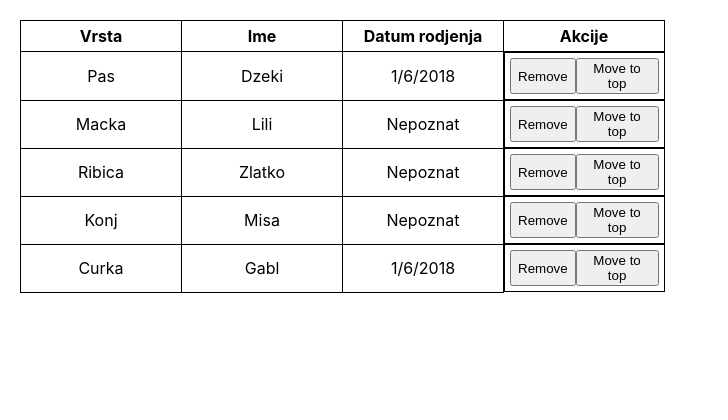
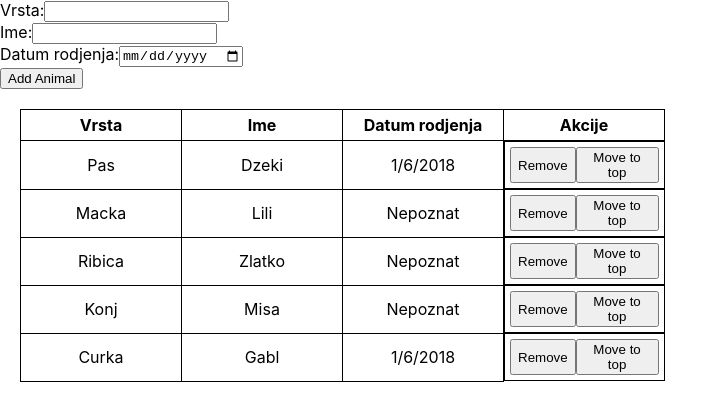
Before and after one commit to conkicdejan/zoo, a React (Create React App) app: page / in a window 1280 px wide. Shown: the top 420 px of the page, without its empty margins (0-728 px from the left). Built offline with nearby package versions, Linux system fonts and the light colour scheme.

Commit message:
Zadatak 5

```diff
--- a/src/App.js
+++ b/src/App.js
@@ -9,6 +9,11 @@ function App() {
     { vrsta: "Konj", ime: "Misa", datumRodjenja: "" },
     { vrsta: "Curka", ime: "Gabl", datumRodjenja: new Date("01/06/2018") },
   ]);
+
+  const [vrsta, setVrsta] = useState('')
+  const [ime, setIme] = useState('')
+  const [datumRodjenja, setDatumRodjenja] = useState('')
+
 
   const dateToString = (date) =>
     date ? date.toLocaleDateString() : "Nepoznat";
@@ -24,8 +29,48 @@ function App() {
     setAnimals([movableValue, ...newAnimals]);
   };
 
+  const addAnimal = (e) => {
+    e.preventDefault()
+    let {vrsta, ime, datumRodjenja} = e.target
+    const datumRodjenjaValue = datumRodjenja.value ? new Date(datumRodjenja.value) : "";
+    const newAnimal = {vrsta: vrsta.value, ime: ime.value, datumRodjenja: datumRodjenjaValue}
+    setAnimals([...animals, newAnimal])
+    setVrsta('')
+    setIme('')
+    setDatumRodjenja('')
+  }
+
   return (
     <div>
+      <form onSubmit={addAnimal}>
+
+        <div>
+          <label>
+            Vrsta:
+          </label>
+          <input type="text" id="vrsta" onChange={(e) => setVrsta(e.target.value)} value={vrsta}/>
+        </div>
+
+        <div>
+          <label>
+            Ime:
+          </label>
+          <input type="text" id="ime" onChange={(e) => setIme(e.target.value)} value={ime}/>
+        </div>
+
+        <div>
+          <label>
+            Datum rodjenja:
+          </label>
+          <input type="date" id="datumRodjenja" onChange={(e) => setDatumRodjenja(e.target.value)} value={datumRodjenja}/>
+        </div>
+
+        <div>
+          <button>Add Animal</button>
+        </div>
+
+      </form>
+
       <table>
         <thead>
           <tr>
```
